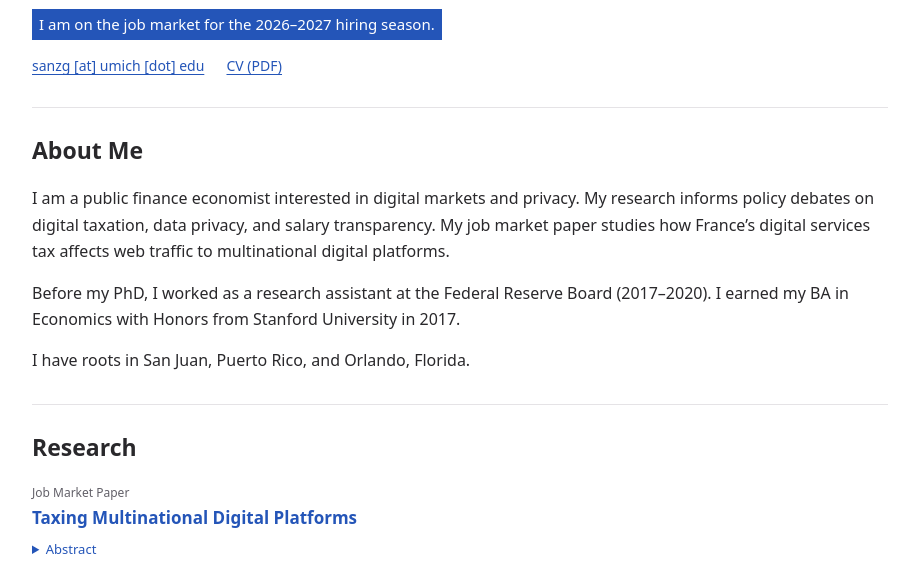
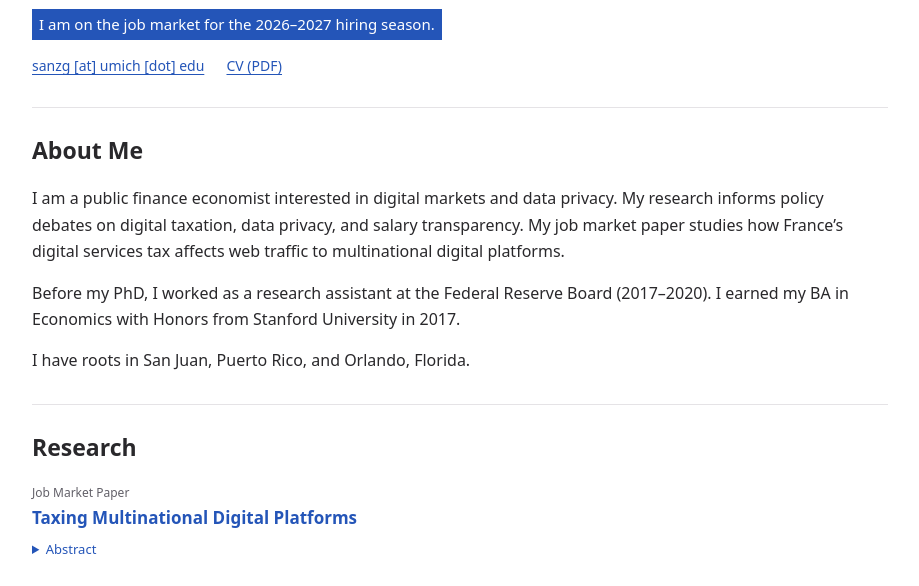
Before and after one commit to sanzg0/sanzg0.github.io, a plain HTML site: page index.html in a window 1280 px wide. Shown: the part 203-789 px from the top of the page, without its empty margins (180-1099 px from the left). Drawn offline with Linux system fonts and the light colour scheme.

Commit message:
Clarify data privacy interest in opening bio sentence

```diff
--- a/index.html
+++ b/index.html
@@ -38,7 +38,7 @@
         </div>
         <div class="about">
           <h2>About Me</h2>
-          <p class="bio">I am a public finance economist interested in digital markets and privacy. My research informs policy debates on digital taxation, data privacy, and salary transparency. My job market paper studies how France’s digital services tax affects web traffic to multinational digital platforms.</p>
+          <p class="bio">I am a public finance economist interested in digital markets and data privacy. My research informs policy debates on digital taxation, data privacy, and salary transparency. My job market paper studies how France’s digital services tax affects web traffic to multinational digital platforms.</p>
           <p class="bio">Before my PhD, I worked as a research assistant at the Federal Reserve Board (2017–2020). I earned my BA in Economics with Honors from Stanford University in 2017.</p>
           <p class="bio">I have roots in San Juan, Puerto Rico, and Orlando, Florida.</p>
 
```
